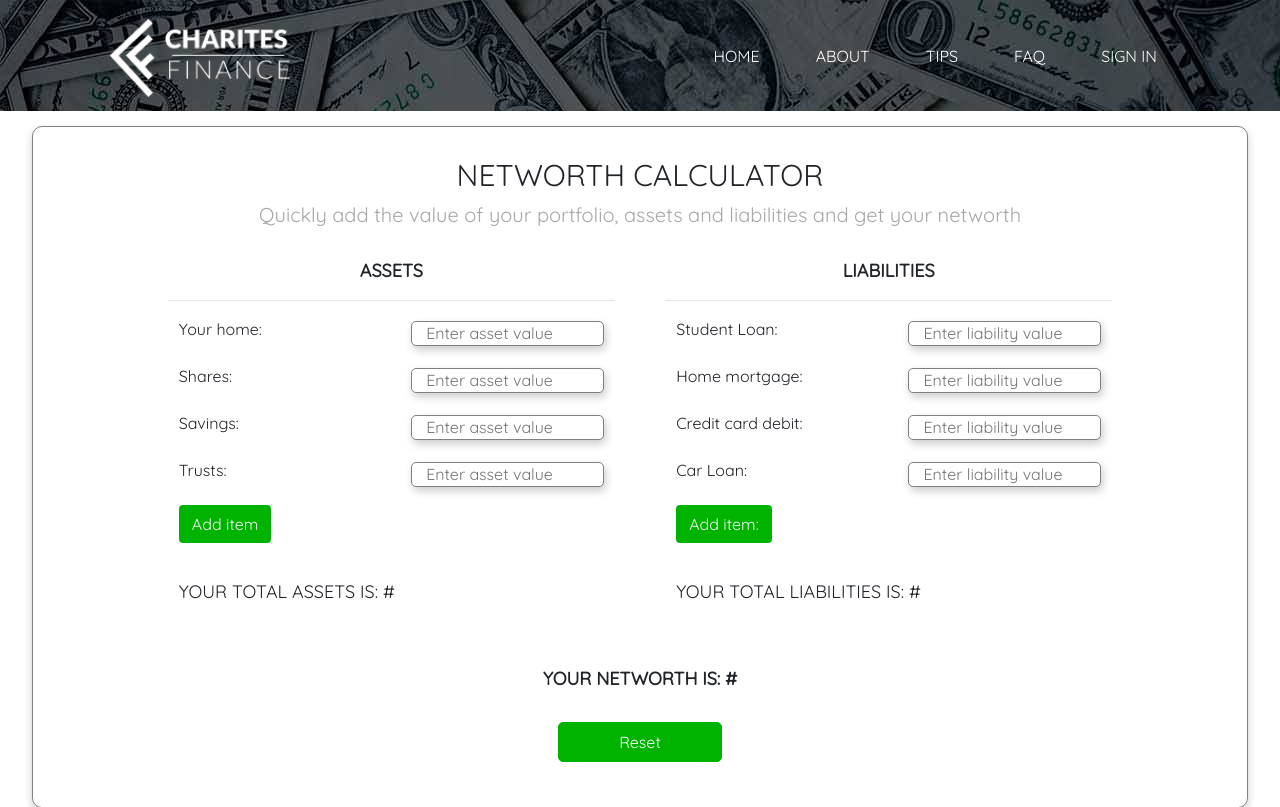
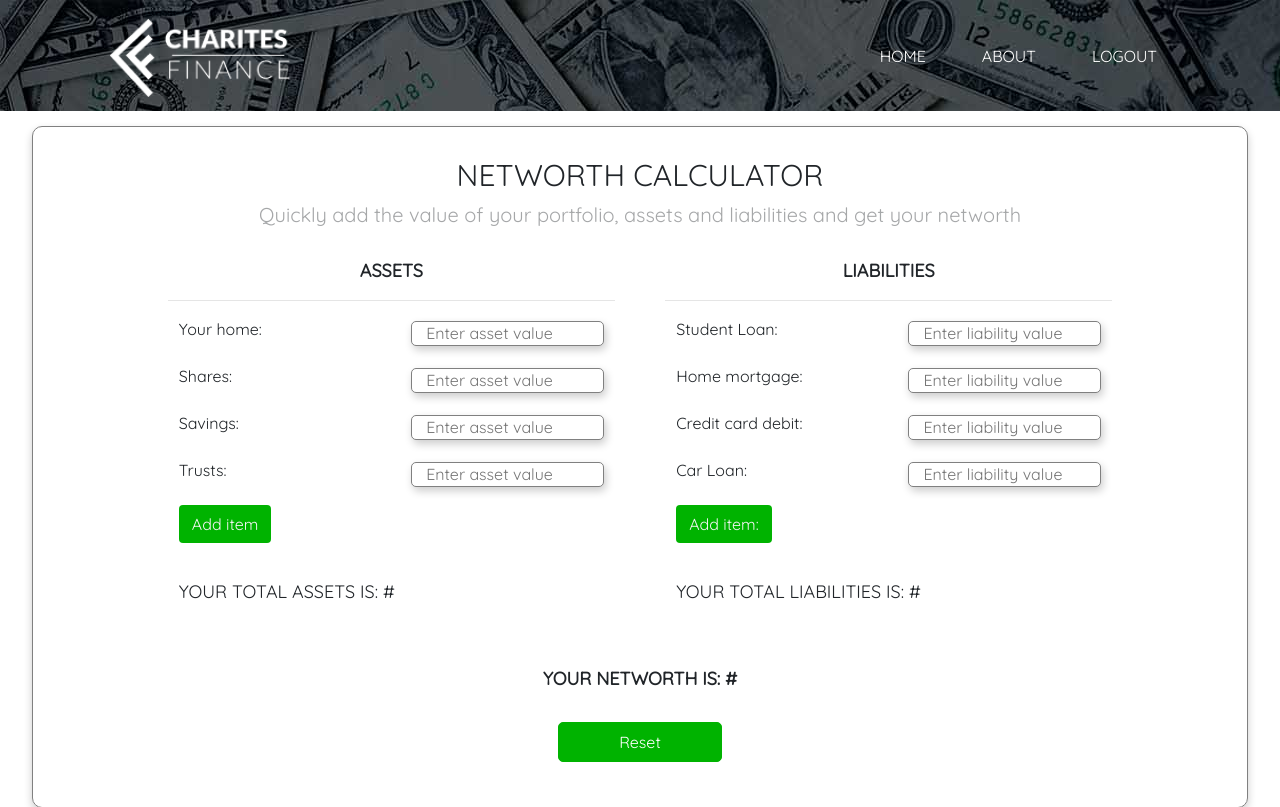
Before and after one commit to Mr-emeka/TeamCharites_NetWorthApp_Two, a PHP site: page /calculator.php in a window 1280 px wide. Shown: the top 807 px of the page. Run offline with PHP 8.4, Linux system fonts and the light colour scheme.

Commit message:
removed signup link

```diff
--- a/calculator.php
+++ b/calculator.php
@@ -39,14 +39,14 @@
                         <a class="nav-link" href="about.php">ABOUT</a>
                     </li>
                     <li class="nav-item">
-						<a class="nav-link" href="howto.html">TIPS</a>
+						<a class="nav-link" href="logout.php">LOGOUT</a>
 					</li>
-                    <li class="nav-item">
+                    <!-- <li class="nav-item">
 						<a class="nav-link" href="FAQ.html">FAQ</a>
-					</li>
-                    <li class="nav-item">
+					</li>                                     -->
+                    <!-- <li class="nav-item">
                         <a class="nav-link" href="signin.php">SIGN IN</a>
-                    </li>
+                    </li>                 -->
                 </ul>
             </div>
         </div>
```
Also changed, not shown: signin.php (+4 -4 lines).
